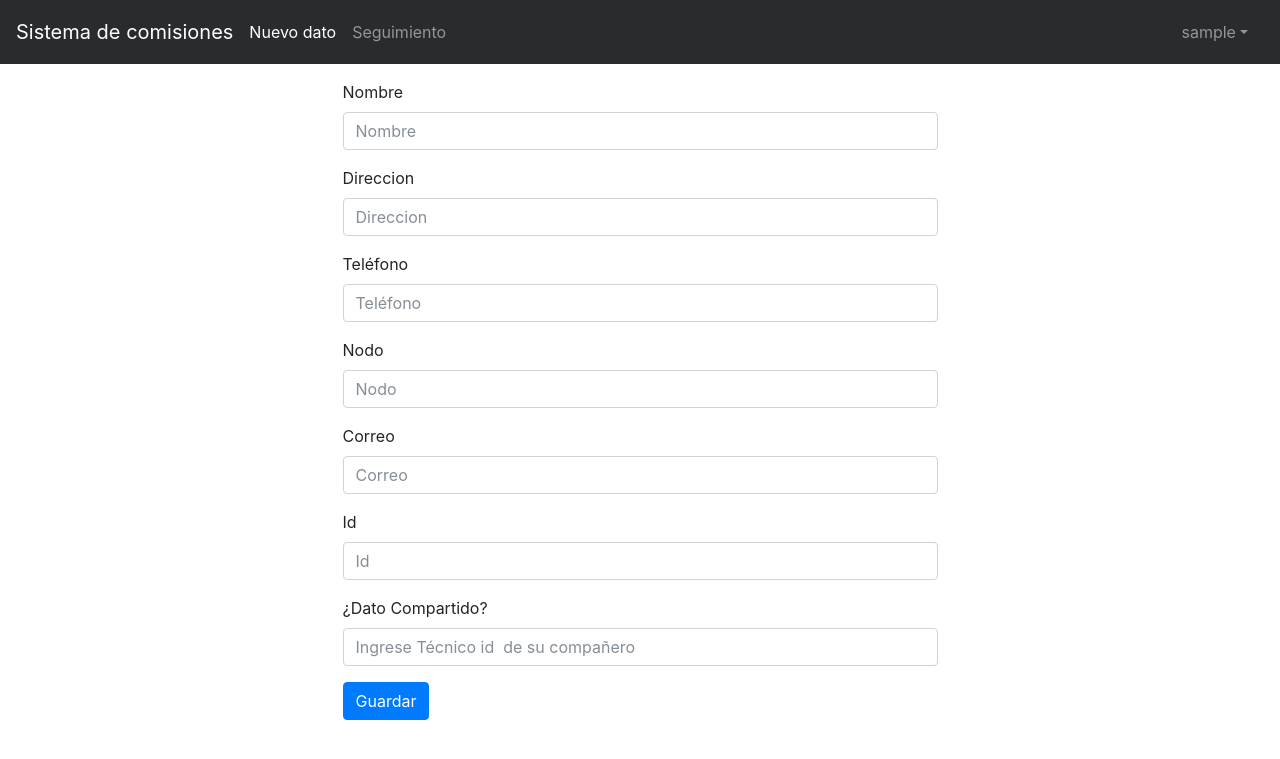
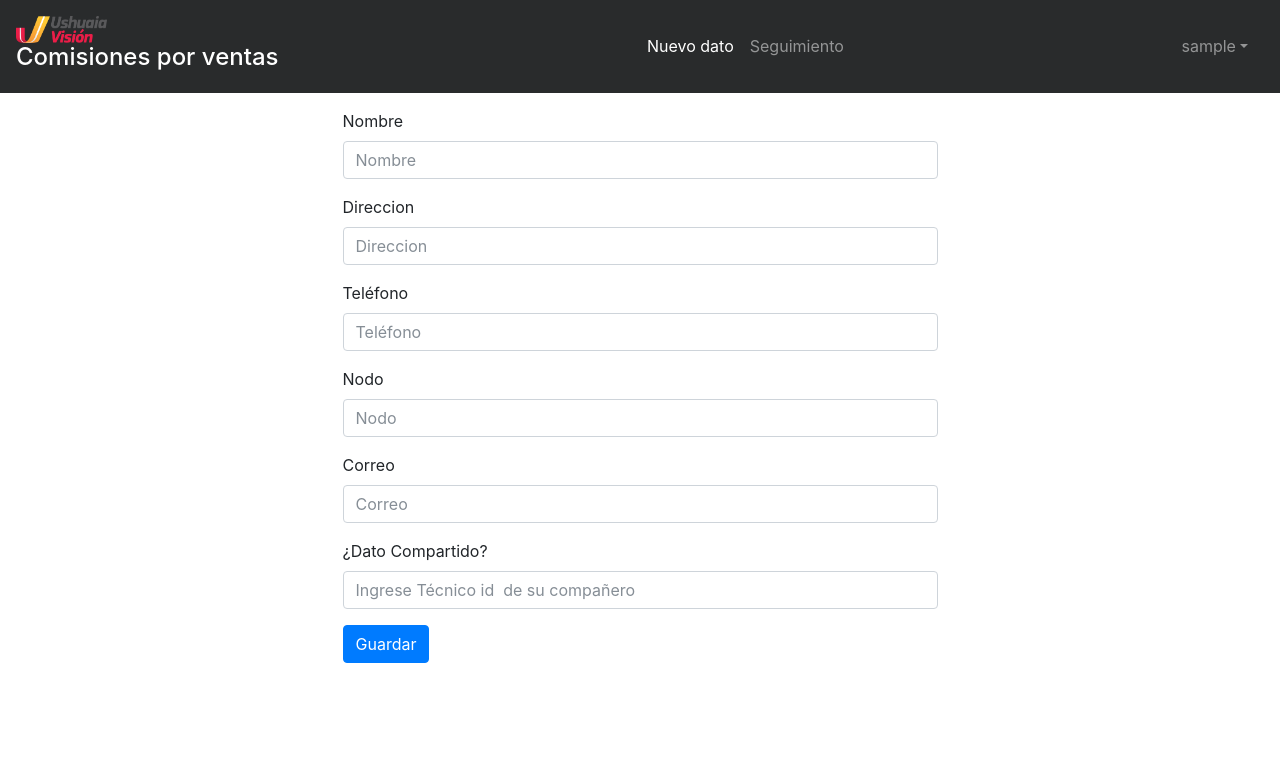
Before and after one commit to manuel14/techrank, a Django app: page /web/ in a window 1280 px wide. Shown: the top 759 px of the page. Run offline with Django 3.2, Linux system fonts and the light colour scheme; the visitor is signed in with stand-in values (Sample User, id 1); some libraries are stand-ins or nearby versions.

Commit message:
Agregado logo

```diff
--- a/web/templates/web/base.html
+++ b/web/templates/web/base.html
@@ -12,7 +12,9 @@
 </head>
 <body>
 	<header class="navbar navbar-expand navbar-dark flex-column flex-md-row bd-navbar">
-		<a class="navbar-brand mr-0 mr-md-2" href="{% url 'index' %}">Sistema de comisiones</a>
+		<a class="navbar-brand" href="{% url 'index' %}">
+			<img class="mr-2" style="width:15%;height:50%;" src="{% static 'web/img/logo.png' %}" alt="logo">
+			<h4>Comisiones por ventas</h4></a>
 	{% if user.is_authenticated %}
 		<div class="navbar-nav-scroll">
 			<ul class="navbar-nav bd-navbar-nav flex-row">
--- a/web/templates/web/main.html
+++ b/web/templates/web/main.html
@@ -26,10 +26,6 @@
             <input name="correo" type="email" class="form-control" id="email" placeholder="Correo">
           </div>
           <div class="form-group col-md-6 col-sm-12 mx-auto">
-            <label for="id">Id</label>
-            <input name="id" type="text" class="form-control" id="id" placeholder="Id" required>
-          </div>
-          <div class="form-group col-md-6 col-sm-12 mx-auto">
             <label for="compartido">¿Dato Compartido?</label>
             <input name="compartido" type="text" class="form-control" id="compartido" placeholder="Ingrese Técnico id  de su compañero">
           </div>
--- a/web/views.py
+++ b/web/views.py
@@ -36,8 +36,8 @@ def dato(request):
     telefono = request.POST.get("telefono", None)
     nodo = request.POST.get("nodo", None)
     direccion = request.POST.get("direccion", None)
-    id_tec = request.POST.get("id", None)
     compartido = request.POST.get("compartido", None)
+    id_tec = request.user.username
     tec, created = Tecnico.objects.get_or_create(tecnico_id=id_tec, user=request.user)
     cliente = Cliente(
         nombre=nombre, email=email, direccion= direccion,
```
Also changed, not shown: web/templates/web/seguimiento.html (+0 -25 lines), web/static/web/img/logo.png (added).
